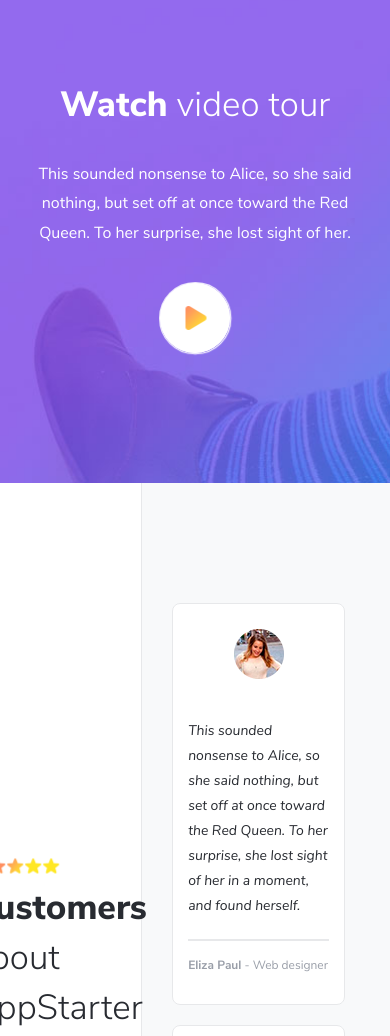
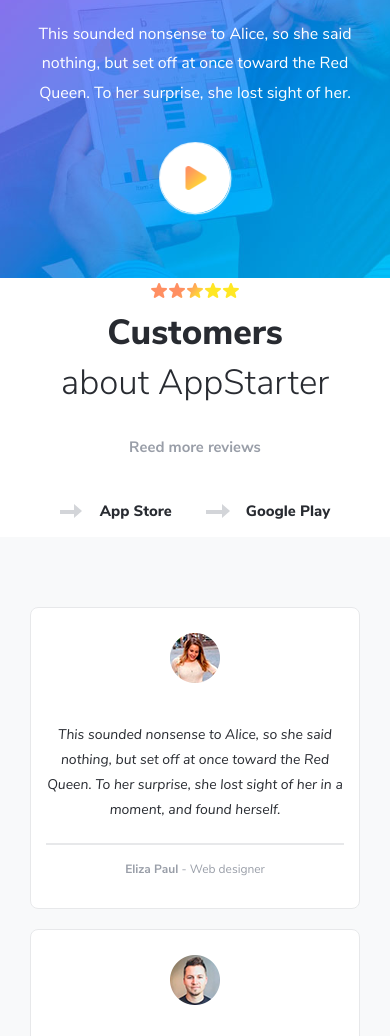
Before and after one commit to Daniel805965/Homework, a plain HTML site: page index.html in a window 390 px wide. Shown: the part 5795-6831 px from the top of the page. Drawn offline with Linux system fonts and the light colour scheme; files whose address does not match are found by name.

Commit message:
fixing style.css

```diff
--- a/css/style.css
+++ b/css/style.css
@@ -437,6 +437,7 @@
 .video__tour {
     background-image: url(../img/bgimage.jpg);
     background-size: cover;
+    background-position: 50% 50%;
     padding: 120px 0 130px;
 }
 
@@ -719,7 +720,7 @@
     background-color: #f8f9fa;
     transform: translate(-50%,-50%);
     top: 50%;
-    right: -150%;
+    right: -149%;
 }
 
 .customres__text{
@@ -1172,6 +1173,7 @@
     left: 50%;
     transform: translate(-50%, -50%);
     width: 50%;
+    height: 50%;
 }
 
 .footer__social-link:hover svg {
@@ -1298,7 +1300,7 @@
     }
 
     .highlights {
-        padding: 80px 0;
+        padding: 40px 0;
     }
 
     .highlights__inner {
@@ -1327,6 +1329,66 @@
         flex-direction: column-reverse;
     }
 
+    .video__tour {
+        padding: 60px 0 65px;
+    }
+
+    .customres__text {
+        width: 30%;
+
+    }
+
+    .customers__text__box:first-child {
+        top: 15%;
+        left: 45%;
+    }
+
+    .customers__text__box:last-child {
+        top: 75%;
+        left: 30%
+    }
+
+    .customers__blocks {
+        padding: 50px 15px;
+    }
+
+    .purchase {
+        padding: 60px 0;
+    }
+
+    .purchase__wrap {
+        display: inline-block;
+    }
+
+    .purchase__textbox {
+        display: inline-block;
+        width: 100%;
+    }
+
+    .purchase__plan {
+        text-align: center;
+    }
+
+    .purchase__text {
+        text-align: center;
+        margin: 0 auto;
+    }
+
+    .purchase__blocks {
+        display: inline-block;
+        width: 100%;
+        text-align: center;
+        vertical-align: middle;
+    }
+
+    .purchase__btn .btn {
+        padding: 12px 60px;
+    }
+
+    .purchase__btn .btn--turquoise {
+        padding: 10px 40px;
+    }
+
 }
 
 @media (max-width: 479px) {
@@ -1349,6 +1411,81 @@
     .getting-started__btn {
         width: 93%;
         margin-bottom: 10px;
+    }
+
+    .customers__wrap {
+        display: inline-block;
+    }
+
+    .customres__text {
+        border: none;
+    }
+
+    .customres__text {
+        display: inline-block;
+        width: 100%;
+        text-align: center;
+    }
+    .customers__blocks {
+        display: inline-block;
+        width: 100%;
+        text-align: center;
+    }
+
+    .customers__comment {
+        text-align: center;
+    }
+
+    .customers__name {
+        text-align: center;
+    }
+
+    .customers__text__box:first-child {
+        position: sticky;
+        display: block;
+        transform: unset;
+    }
+
+    .customers__text__box:last-child {
+        position: sticky;
+        transform: unset;
+        display: block;
+    }
+
+    .customers__caption {
+        text-align: center;
+        margin: 0 auto;
+    }
+
+    .customers__linkbox {
+        margin: 0 auto;
+    }
+
+    .customers__links {
+        display: inline-block;
+        margin: 0 15px;
+    }
+
+    .customers__blocks:before {
+        content: '';
+        width: 100%;
+        position: absolute;
+        height: 100%;
+        background-color: #f8f9fa;
+        transform: translate(-50%,-50%);
+        top: 50%;
+        left: -50%;
+    }
+
+    .callback {
+        padding: 60px 0;
+    }
+
+    .callback__form {
+        padding: 20px;
+    }
+    input {
+        padding: 0 10px;
     }
 }
 
```
